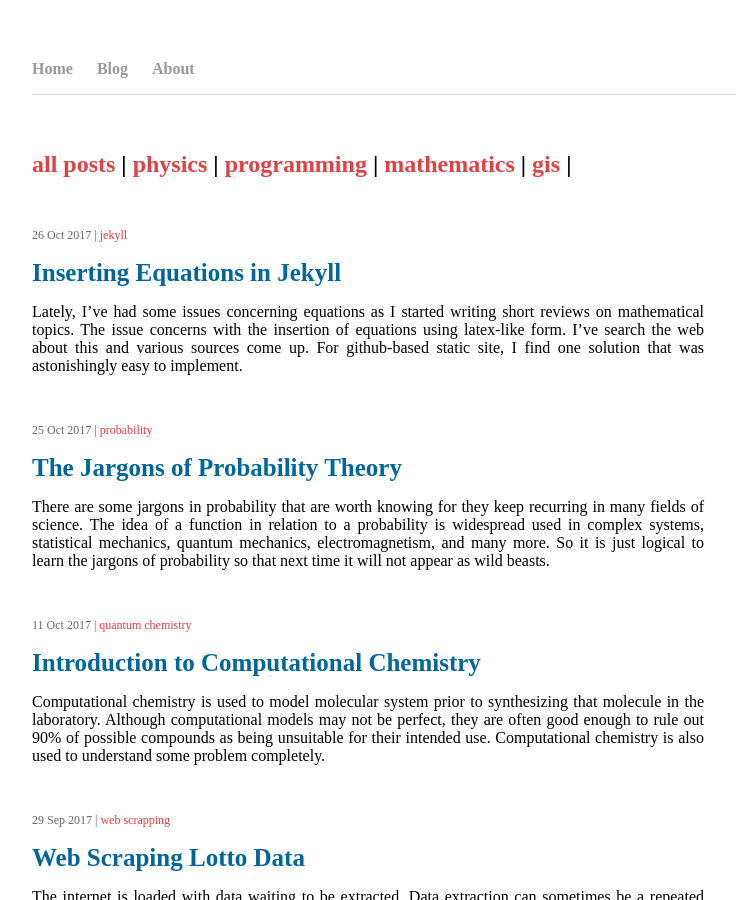
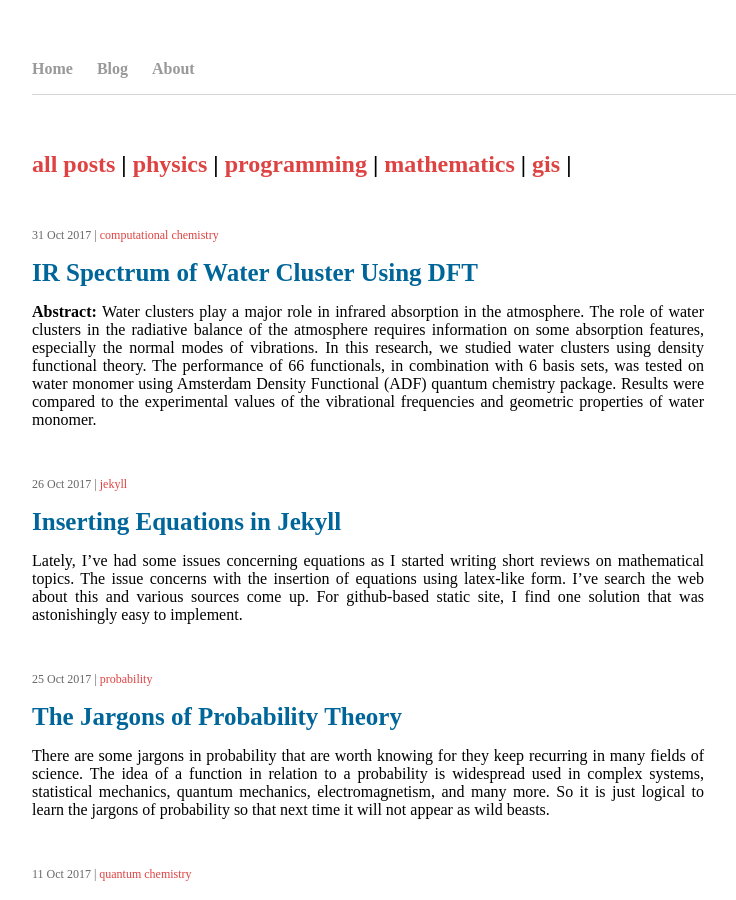
Before and after one commit to sinbad989/sinbad989.github.io, a Jekyll site: the page built from blog/index.html, in a window 1280 px wide and 900 px high. Shown: the whole window, without its empty margins (160-896 px from the left). Built offline with Jekyll 4.4.1, drawn with Linux system fonts in a browser that asks for light colours; nearby versions of some CDN libraries; some web fonts are replaced.

Commit message:
new post

```diff
--- /dev/null
+++ b/_posts/2017-10-31-inserting-equations-in-jekyll.md
@@ -0,0 +1,15 @@
+---
+layout: post
+title: "IR Spectrum of Water Cluster Using DFT"
+date: 2017-10-31
+category: physics
+tag: computational chemistry
+---
+
+
+
+**Abstract:** Water clusters play a major role in infrared absorption in the atmosphere. The role of water clusters in the radiative balance of the atmosphere requires information on some absorption features, especially the normal modes of vibrations. In this research, we studied water clusters using density functional theory. The performance of 66 functionals, in combination with 6 basis sets, was tested on water monomer using Amsterdam Density Functional (ADF) quantum chemistry package. Results were compared to the experimental values of the vibrational frequencies and geometric properties of water monomer.
+
+The comparison suggests that **GGA (generalized gradient approximations)/ BLYP-D(BJ)** functional and **ET-pVQZ** basis set is the best combination for calculating the vibrational frequencies for the monomer. The vibrational frequencies and IR intensities for clusters n = 2 – 5, where n is the number of monomers constituting the cluster were obtained using the above combination of functional and basis set. We obtained vibrational spectrum which may provide targets for experiments. The spectra of these water clusters, n = 2 – 5, show a broadened band profiles compared with monomers. In this way, water clusters may play a role in the anomalous solar absorption
+
+**Key Words:**  water cluster, density functional theory, computational chemistry
--- a/about/index.html
+++ b/about/index.html
@@ -30,7 +30,13 @@ title: about
 	<hr>
 	<h2>Publications:</h2>
 	<ol>
+		<li><p>ASEAN Conference on Advanced Functional Materials and Nanotechnology (ASEAN-CAFMN), (2017) <br><em><a href="">IR Spectrum of Water Cluster Using Density Functional Theory</a></em></p></li>
+
+		<li><p>19th Samahang Pisika ng Visayas at Mindanao National Physics Conference, (2017)<br><em><a href="">“Exploring Philippine Identification Card and Document Requirements Network Properties”</a></em></p></li>
+
+
 		<li><p> The 37th Asian Conference on Remote Sensing, (2016) <br><em><a href="http://www.a-a-r-s.org/acrs/administrator/components/com_jresearch/files/publications/Ab%200206.pdf">Wetland Extraction Using Random Trees Classifier on High Resolution Aerial Imagery and LiDAR Data</a></em> <br>
+		</p>
 		</li>
 
 		<li><p>The 36th Asian Conference on Remote Sensing, (2015) <br><em><a href="http://a-a-r-s.org/acrs/administrator/components/com_jresearch/files/publications/WE4-5-3.pdf">Extraction of Waterfalls from DTM using OBIA: A Case Study of Mantayupan Falls in Barili, Cebu</a></em><br>
@@ -46,8 +52,9 @@ title: about
 
 	<h2>Works</h2>
 	<ol>
+		<li><p><a href=""><b>Web Scrapping Notes</b></a> 10% complete <progress value="10" max="100"></p></li>
+		<li><p><a href="#"><b>Quantum Mechanics Using Python</b></a> 5% complete <progress value="10" max="100"></p></li>
 		<li><p><a href="http://toriku.herokuapp.com/"><b>University Physics Manual Website:</b></a> 15% complete <progress value="30" max="100"> </p></li>
-		<li><p><a href=""><b>Web Scrapping Notes</b></b></a> 10% complete <progress value="10" max="100"></p></li>
 	</ol>
 	<br>
 
```
Also changed, not shown: _includes/analytics.html (added, +19 -0 lines).
